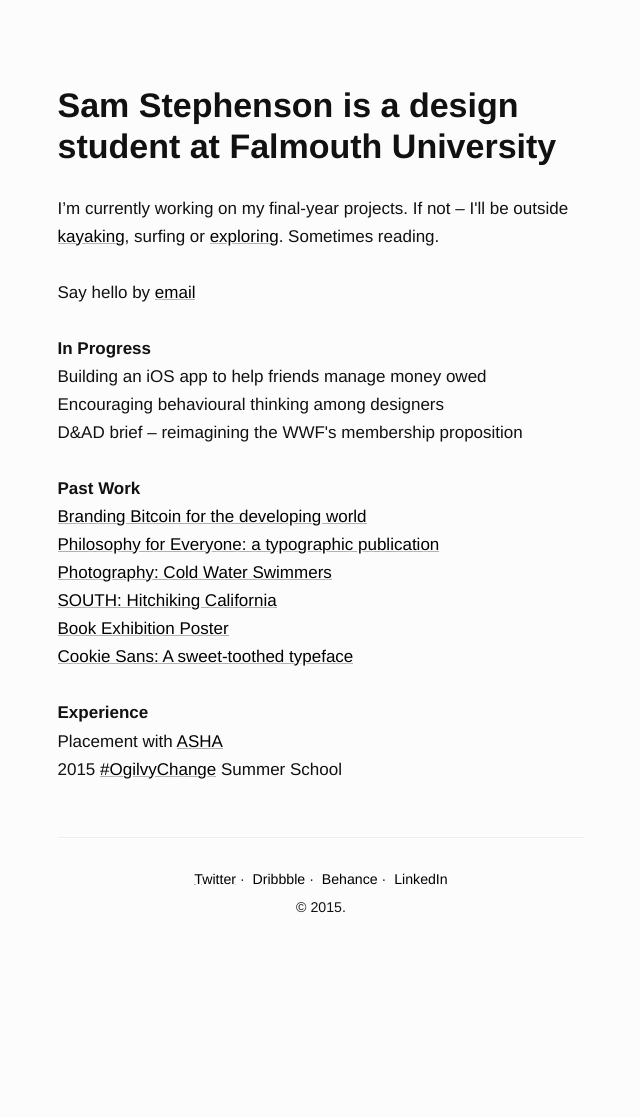
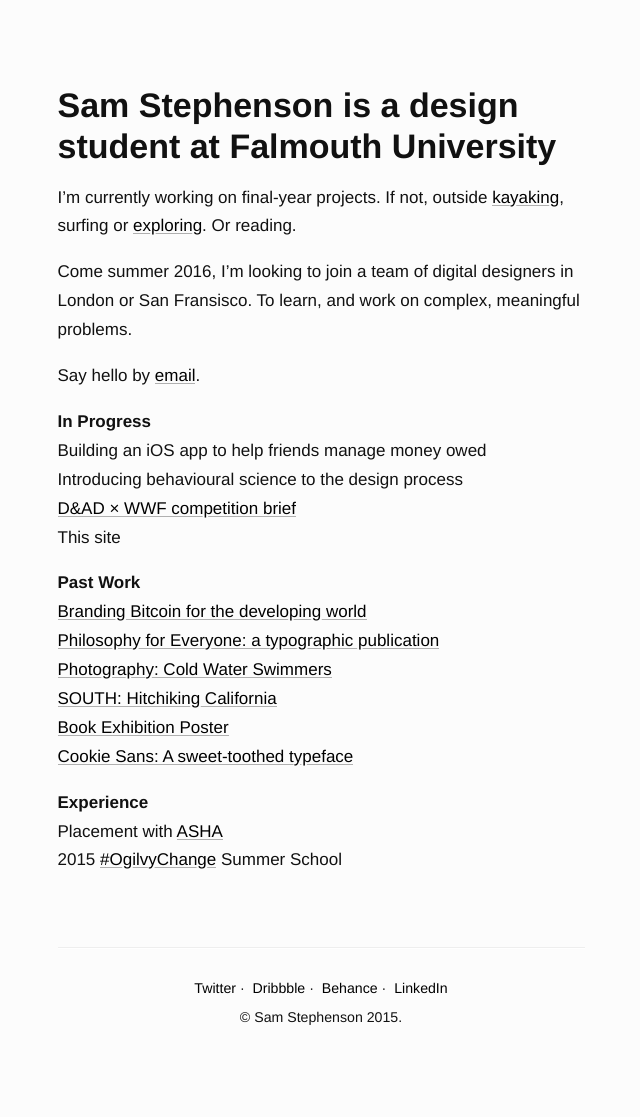
Before and after one commit to samstephenson/samstephenson.github.io, a Jekyll site: the page built from 2016/index.html, in a window 1280 px wide. Shown: the whole page, without its empty margins (319-959 px from the left). Built offline with Jekyll 4.4.1, drawn with Linux system fonts in a browser that asks for light colours; the list of posts is cut into pages by our own code; before the commit the page ends 1006 px from its top, so only the background shows below that.

Commit message:
Ready for live

```diff
--- a/2016/_layouts/default.html
+++ b/2016/_layouts/default.html
@@ -15,28 +15,32 @@
 
       <main>
         <h1>Sam Stephenson is a design student at Falmouth University</h1>
-        <br />
-        <p>I’m currently working on my final-year projects. If not – I'll be outside <a href="https://www.youtube.com/watch?v=rbn0sufuXmg" title="Sam Stephenson kayaking">kayaking</a>, surfing or <a href="https://www.flickr.com/photos/111663469@N03/" title="Photos">exploring</a>. Sometimes reading.</p>
-        <br />
-        <p>Say hello by <a href="mailto:sam@stephenson.net">email</a></p>
+        <p>I’m currently working on final-year projects. If not, outside <a href="https://www.youtube.com/watch?v=rbn0sufuXmg" title="Sam Stephenson kayaking">kayaking</a>, surfing or <a href="https://www.flickr.com/photos/111663469@N03/" title="Photos">exploring</a>. Or reading.</p>
+        <p>Come summer 2016, I’m looking to join a team of digital designers in London or San Fransisco. To learn, and work on complex, meaningful problems.</p>
+        <p>Say hello by <a href="mailto:sam@stephenson.net">email</a>.</p>
 
-        <br />
-            <h2>In Progress</h2>
-            <p>Building an iOS app to help friends manage money owed</p>
-            <p>Encouraging behavioural thinking among designers</p>
-            <p>D&AD brief – reimagining the WWF's membership proposition</p>
-        <br />
-            <h2>Past Work</h2>
-            <p><a href="https://www.behance.net/gallery/32196617/Bitcoin-You-Empowered">Branding Bitcoin for the developing world</a></p>
-            <p><a href="https://www.behance.net/gallery/32190565/Past-Present-typographic-publication">Philosophy for Everyone: a typographic publication</a></p>
-            <p><a href="https://www.behance.net/gallery/20392877/Cold-Water-Swimming">Photography: Cold Water Swimmers</a>
-            <p><a href="https://www.behance.net/gallery/15515889/South-Hitchhiking-California">SOUTH: Hitchiking California</a></p>
-            <p><a href="https://www.behance.net/gallery/15516121/Stage-One-Book-Exhibition">Book Exhibition Poster</a></p>
-            <p><a href="https://www.behance.net/gallery/15515377/Cookie-Sans-Typeface">Cookie Sans: A sweet-toothed typeface</a></p>
-        <br />
-            <h2>Experience</h2>
-            <p>Placement with <a href="http://ashawebsite.co.uk/">ASHA</a></p>
-            <p>2015 <a href="http://ogilvychange.com/">#OgilvyChange</a> Summer School</p>
+        <h2>In Progress</h2>
+        <ul>
+          <li>Building an iOS app to help friends manage money owed</li>
+          <li>Introducing behavioural science to the design process</li>
+          <li><a href="http://www.dandad.org/en/new-blood-wwf-brief/">D&AD &times; WWF competition brief</a></li>
+          <li>This site</li>
+        </ul>
+
+        <h2>Past Work</h2>
+        <ul>
+          <li><a href="https://www.behance.net/gallery/32196617/Bitcoin-You-Empowered">Branding Bitcoin for the developing world</a></li>
+          <li><a href="https://www.behance.net/gallery/32190565/Past-Present-typographic-publication">Philosophy for Everyone: a typographic publication</a></li>
+          <li><a href="https://www.behance.net/gallery/20392877/Cold-Water-Swimming">Photography: Cold Water Swimmers</a>
+          <li><a href="https://www.behance.net/gallery/15515889/South-Hitchhiking-California">SOUTH: Hitchiking California</a></li>
+          <li><a href="https://www.behance.net/gallery/15516121/Stage-One-Book-Exhibition">Book Exhibition Poster</a></li>
+          <li><a href="https://www.behance.net/gallery/15515377/Cookie-Sans-Typeface">Cookie Sans: A sweet-toothed typeface</a></li>
+        </ul>
+        <h2>Experience</h2>
+        <ul>
+          <li>Placement with <a href="http://ashawebsite.co.uk/">ASHA</a></li>
+          <li>2015 <a href="http://ogilvychange.com/">#OgilvyChange</a> Summer School</li>
+        </ul>
 
       </main>
 
@@ -52,7 +56,7 @@
 " title="LinkedIn">LinkedIn</a>
 
           </br/>
-          &copy; <time datetime="{{ site.time | date_to_xmlschema }}">{{ site.time | date: '%Y' }}</time>.
+          &copy; Sam Stephenson <time datetime="{{ site.time | date_to_xmlschema }}">{{ site.time | date: '%Y' }}</time>.
         </small>
       </footer>
     </div>
--- a/2016/_sass/_base.scss
+++ b/2016/_sass/_base.scss
@@ -15,10 +15,10 @@ body {
 }
 
 html {
-  font-family: "jaf-facitweb", "Helvetica Neue", Helvetica, Arial, sans-serif;
+  font-family: "interFace", "Helvetica Neue", Helvetica, Arial, sans-serif;
   font-weight: 400;
   font-size: 17px;
-  line-height: 1.65;
+  line-height: 1.7;
 
   @media (min-width: 38em) {
     font-size: 17px;
@@ -37,10 +37,10 @@ a {
   color: black;
   text-decoration: none;
   background-image: linear-gradient(to top,
-    rgba(0,0,0,0) 11%,
-    rgba(0,0,0,.3) 11%,
-    rgba(0,0,0,.3) 16%,
-    rgba(0,0,0,0) 16%
+    rgba(0,0,0,0) 5%,
+    rgba(0,0,0,.3) 5%,
+    rgba(0,0,0,.3) 9%,
+    rgba(0,0,0,0) 9%
     );
   text-shadow:
     -2px 1px 0 #fcfcfc,
@@ -57,10 +57,10 @@ a {
   &:focus {
     text-decoration: none;
     background-image: linear-gradient(to top,
-    rgba(0,0,0,0) 11%,
-    rgba(0,0,0,.4) 11%,
-    rgba(0,0,0,.4) 16%,
-    rgba(0,0,0,0) 16%
+    rgba(0,0,0,0) 5%,
+    rgba(0,0,0,.4) 5%,
+    rgba(0,0,0,.4) 9%,
+    rgba(0,0,0,0) 9%
     );
   }
 
--- a/2016/_sass/_type.scss
+++ b/2016/_sass/_type.scss
@@ -11,14 +11,22 @@ h1, h2, h3, h4, h5, h6 {
 
 h1 {
   font-weight: 700;
-  font-size: 2rem;
+  font-size: 1.5rem;
   line-height: 1.2;
   letter-spacing: -0.00rem;
+
+  @media (min-width: 30em) {
+    font-size: 2rem;
+  }
 }
 
 h2 {
-  margin-top: 0rem;
+  margin-top: 2rem;
   font-size: 1rem;
+
+  @media (min-width: 30em) {
+    margin-top: 0;
+  }
 }
 
 h3 {
@@ -33,7 +41,7 @@ h4, h5, h6 {
 
 p {
   margin-top: 0;
-  margin-bottom: 0rem;
+  margin-top: 1rem;
 }
 
 strong {
@@ -41,8 +49,18 @@ strong {
 }
 
 ul, ol, dl {
-  margin-top: 0;
-  margin-bottom: 1rem;
+  margin: 0 0 1rem 0;
+  padding-left: 0;
+  list-style-type: none;
+}
+
+li {
+  margin: .5rem 0;
+
+  @media (min-width: 30em) {
+    margin: 0;
+  }
+
 }
 
 dt {
```
